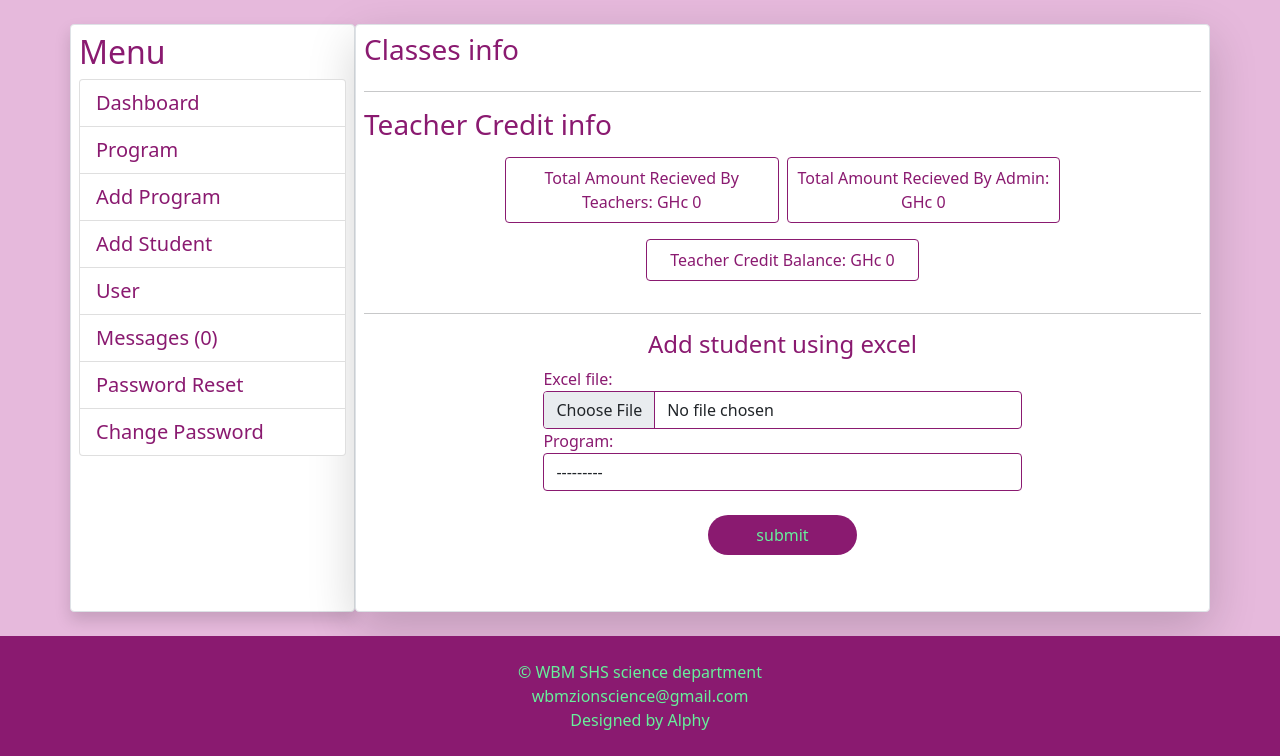
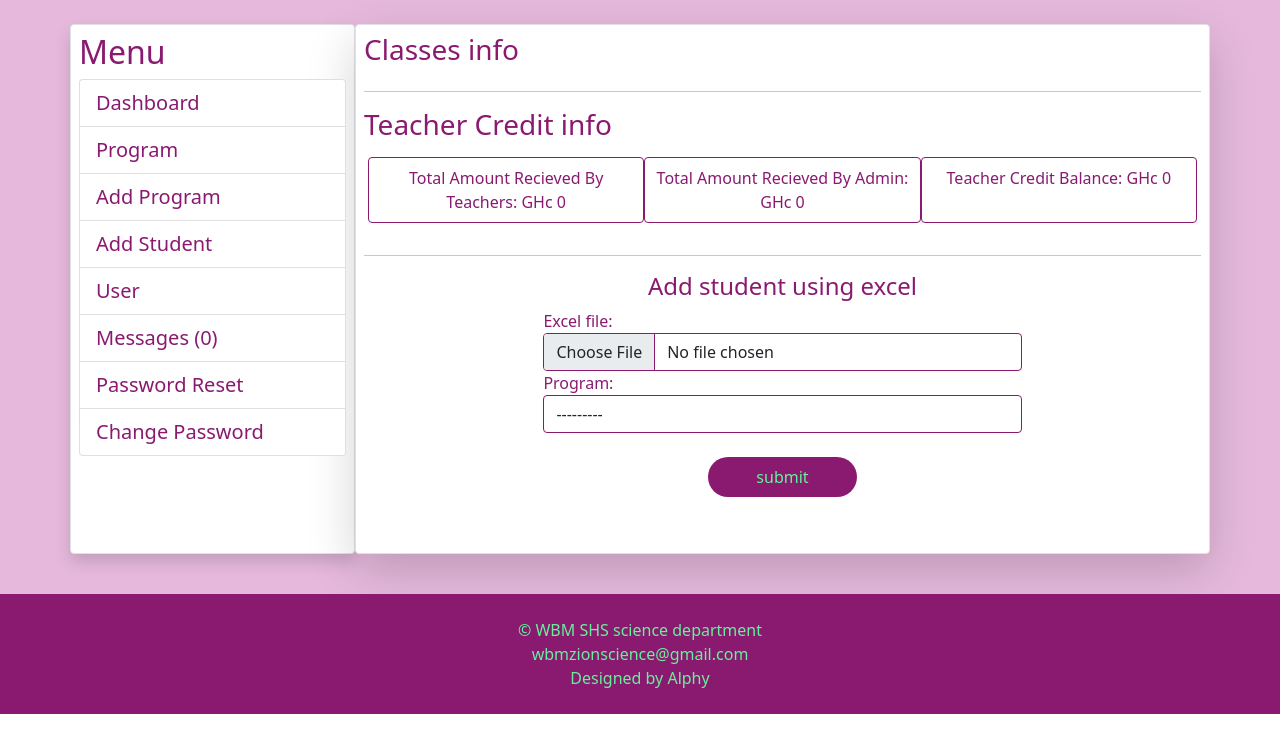
Before and after one commit to free20064u/dues, a Django app: page /dashboard/ in a window 1280 px wide. Shown: the part 86-842 px from the top of the page. After the commit the page ends 800 px from the top, so only its background shows below. Run offline with Django 5.2, Linux system fonts and the light colour scheme; the visitor is signed in with stand-in values (Sample User, id 1); data that the repository does not hold is empty; some libraries are stand-ins or nearby versions.

Commit message:
margin altered again

```diff
--- a/main/templates/main/dashboard.html
+++ b/main/templates/main/dashboard.html
@@ -29,14 +29,14 @@
             <!--total money recieved by a user-->
             <hr>
             <h3 class="text-primary">Teacher Credit info</h3>
-            <div class="row justify-content-center mt-3 mx-2">
-                <p class="col-12 col-sm-4 text-primary text-center p-2 mx-1 border border-primary rounded">
+            <div class="row justify-content-center mt-3 mx-1">
+                <p class="col-12 col-sm-4 text-primary text-center p-2 border border-primary rounded">
                     Total Amount Recieved By Teachers: GHc {{totalCredit}}
                 </p>
-                <p class="col-12 col-sm-4 text-primary text-center p-2 mx-1 border border-primary rounded">
+                <p class="col-12 col-sm-4 text-primary text-center p-2 border border-primary rounded">
                     Total Amount Recieved By Admin: GHc {{teacherTotalCredit}}
                 </p>
-                <p class="col-12 col-sm-4 text-primary text-center p-2 mx-1 border border-primary rounded">
+                <p class="col-12 col-sm-4 text-primary text-center p-2 border border-primary rounded">
                     Teacher Credit Balance: GHc {{ teacherCrditBalance }}
                 </p>
             </div>
```
